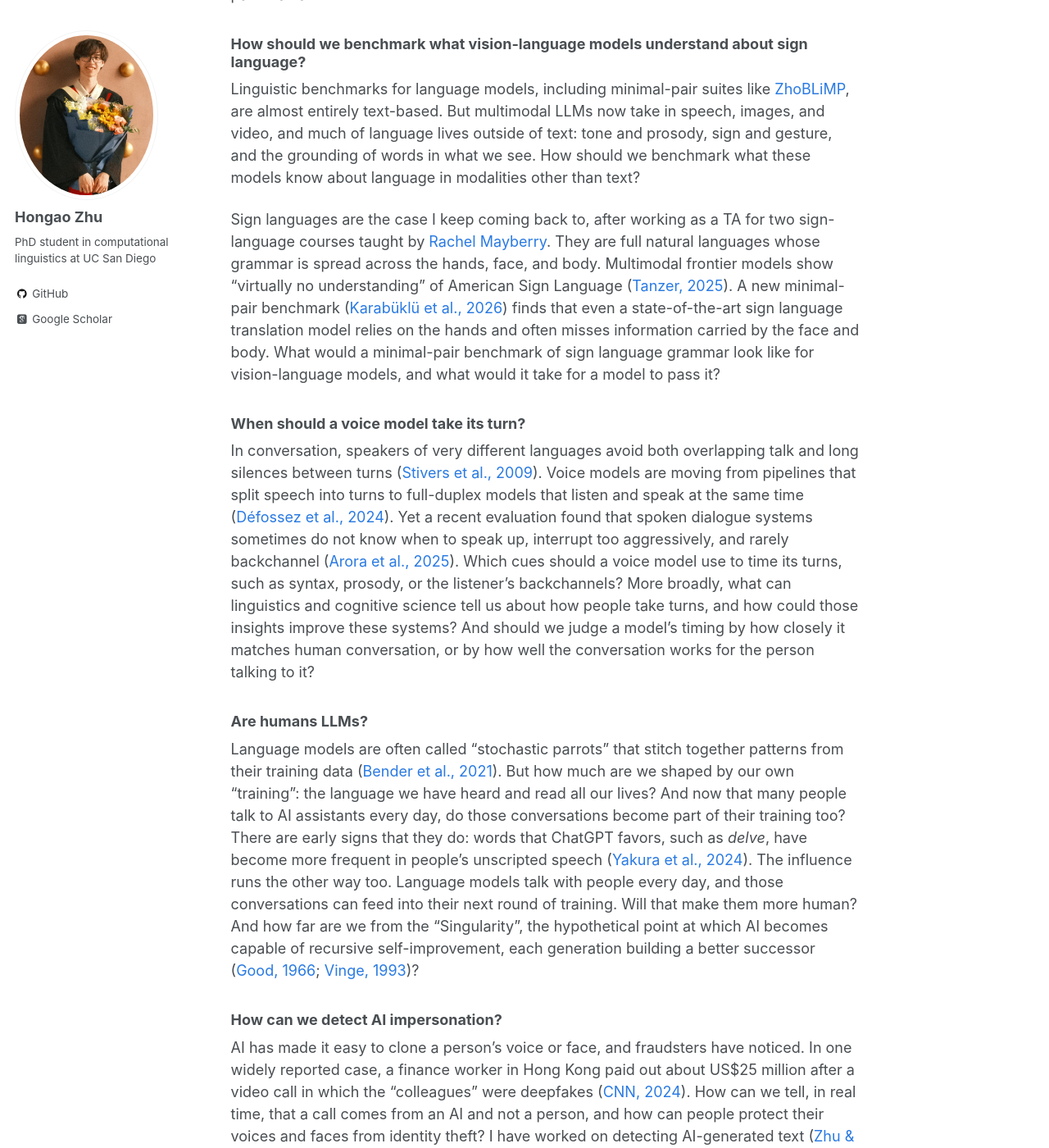
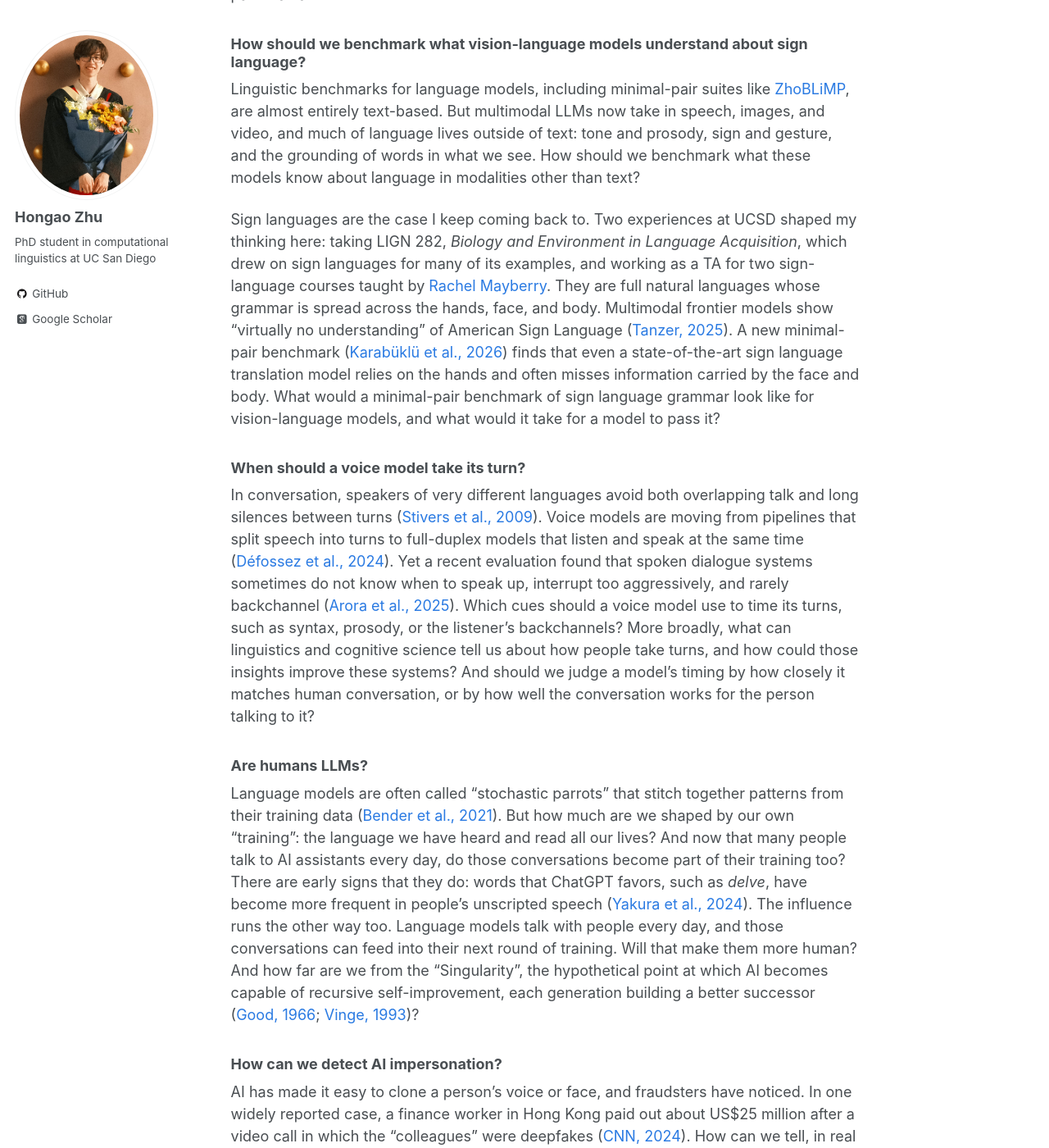
Before and after one commit to Hongao0611/Hongao0611.github.io, a Jekyll site: the page built from _pages/puzzles.markdown, in a window 1280 px wide and 1400 px high, scrolled down 971 px. Shown: the whole window at 82% size. Built offline with Jekyll 4.4.1, drawn with Linux system fonts in a browser that asks for light colours; some web fonts are replaced.

Commit message:
Puzzles: credit LIGN 282 for the sign-language thinking; home 'Posts' -> 'News'; gallery as photo cards

```diff
--- a/_pages/puzzles.markdown
+++ b/_pages/puzzles.markdown
@@ -21,7 +21,7 @@
 
 Linguistic benchmarks for language models, including minimal-pair suites like [ZhoBLiMP](https://github.com/sjtu-compling/ZhoBLiMP), are almost entirely text-based. But multimodal LLMs now take in speech, images, and video, and much of language lives outside of text: tone and prosody, sign and gesture, and the grounding of words in what we see. How should we benchmark what these models know about language in modalities other than text?
 
-Sign languages are the case I keep coming back to, after working as a TA for two sign-language courses taught by [Rachel Mayberry](https://linguistics.ucsd.edu/people/faculty/profiles/rachel-mayberry.html). They are full natural languages whose grammar is spread across the hands, face, and body. Multimodal frontier models show "virtually no understanding" of American Sign Language ([Tanzer, 2025](https://aclanthology.org/2025.naacl-long.314/)). A new minimal-pair benchmark ([Karabüklü et al., 2026](https://arxiv.org/abs/2604.27232)) finds that even a state-of-the-art sign language translation model relies on the hands and often misses information carried by the face and body. What would a minimal-pair benchmark of sign language grammar look like for vision-language models, and what would it take for a model to pass it?
+Sign languages are the case I keep coming back to. Two experiences at UCSD shaped my thinking here: taking LIGN 282, *Biology and Environment in Language Acquisition*, which drew on sign languages for many of its examples, and working as a TA for two sign-language courses taught by [Rachel Mayberry](https://linguistics.ucsd.edu/people/faculty/profiles/rachel-mayberry.html). They are full natural languages whose grammar is spread across the hands, face, and body. Multimodal frontier models show "virtually no understanding" of American Sign Language ([Tanzer, 2025](https://aclanthology.org/2025.naacl-long.314/)). A new minimal-pair benchmark ([Karabüklü et al., 2026](https://arxiv.org/abs/2604.27232)) finds that even a state-of-the-art sign language translation model relies on the hands and often misses information carried by the face and body. What would a minimal-pair benchmark of sign language grammar look like for vision-language models, and what would it take for a model to pass it?
 
 ### When should a voice model take its turn?
 
--- a/assets/css/main.scss
+++ b/assets/css/main.scss
@@ -64,3 +64,54 @@
 .page__content audio {
   max-width: 100%;
 }
+
+/* Gallery: photo cards in a responsive grid; click a photo to enlarge it */
+.gallery-cards {
+  display: grid;
+  grid-template-columns: repeat(auto-fill, minmax(220px, 1fr));
+  gap: 1.25em;
+  margin: 1.5em 0;
+}
+
+.page__content .gallery-card {
+  display: block;
+  margin: 0;
+  overflow: hidden;
+  border: 1px solid $border-color;
+  border-radius: 8px;
+  background: #fff;
+  box-shadow: 0 1px 3px rgba(#000, 0.08);
+  transition: transform 0.15s ease, box-shadow 0.15s ease;
+
+  &:hover {
+    transform: translateY(-2px);
+    box-shadow: 0 4px 12px rgba(#000, 0.12);
+  }
+
+  img {
+    display: block;
+    width: 100%;
+    margin: 0;
+    aspect-ratio: 4 / 3;
+    object-fit: cover;
+  }
+
+  figcaption {
+    margin: 0;
+    padding: 0.6em 0.8em 0.75em;
+    font-family: $sans-serif;
+    font-size: $type-size-6;
+    line-height: 1.4;
+    color: $text-color;
+  }
+}
+
+.gallery-card__place {
+  display: block;
+  margin-top: 0.2em;
+  color: $gray;
+}
+
+@media (prefers-reduced-motion: reduce) {
+  .page__content .gallery-card { transition: none; }
+}
--- a/index.markdown
+++ b/index.markdown
@@ -15,7 +15,7 @@
 
 To know more about me and my research, please visit the [About] page.
 
-## Posts
+## News
 
 <ul class="home-posts">
 {% for post in site.posts %}
```
Also changed, not shown: _data/gallery.yml (added, +37 -0 lines), _pages/gallery.markdown (+6 -49 lines).
